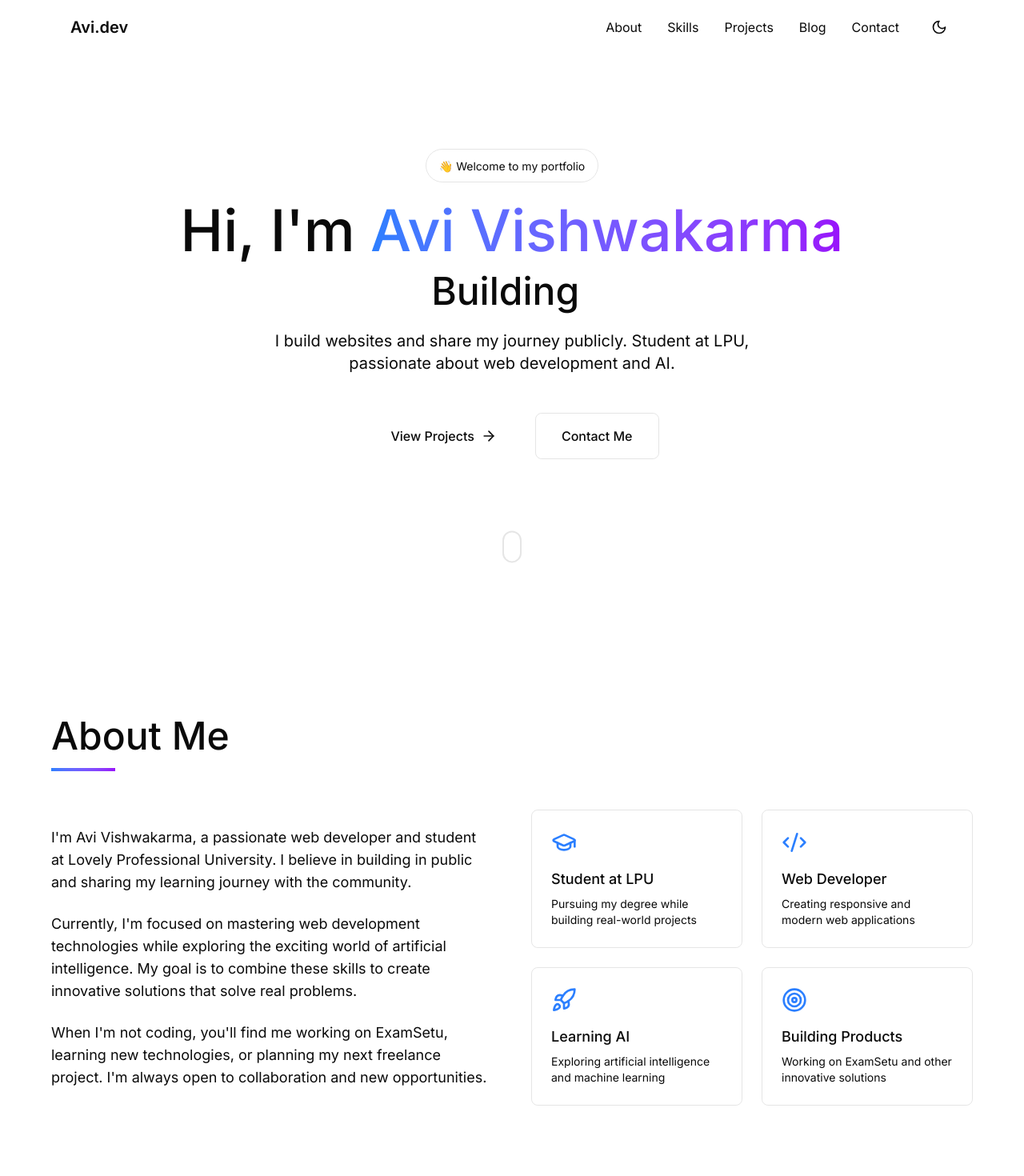
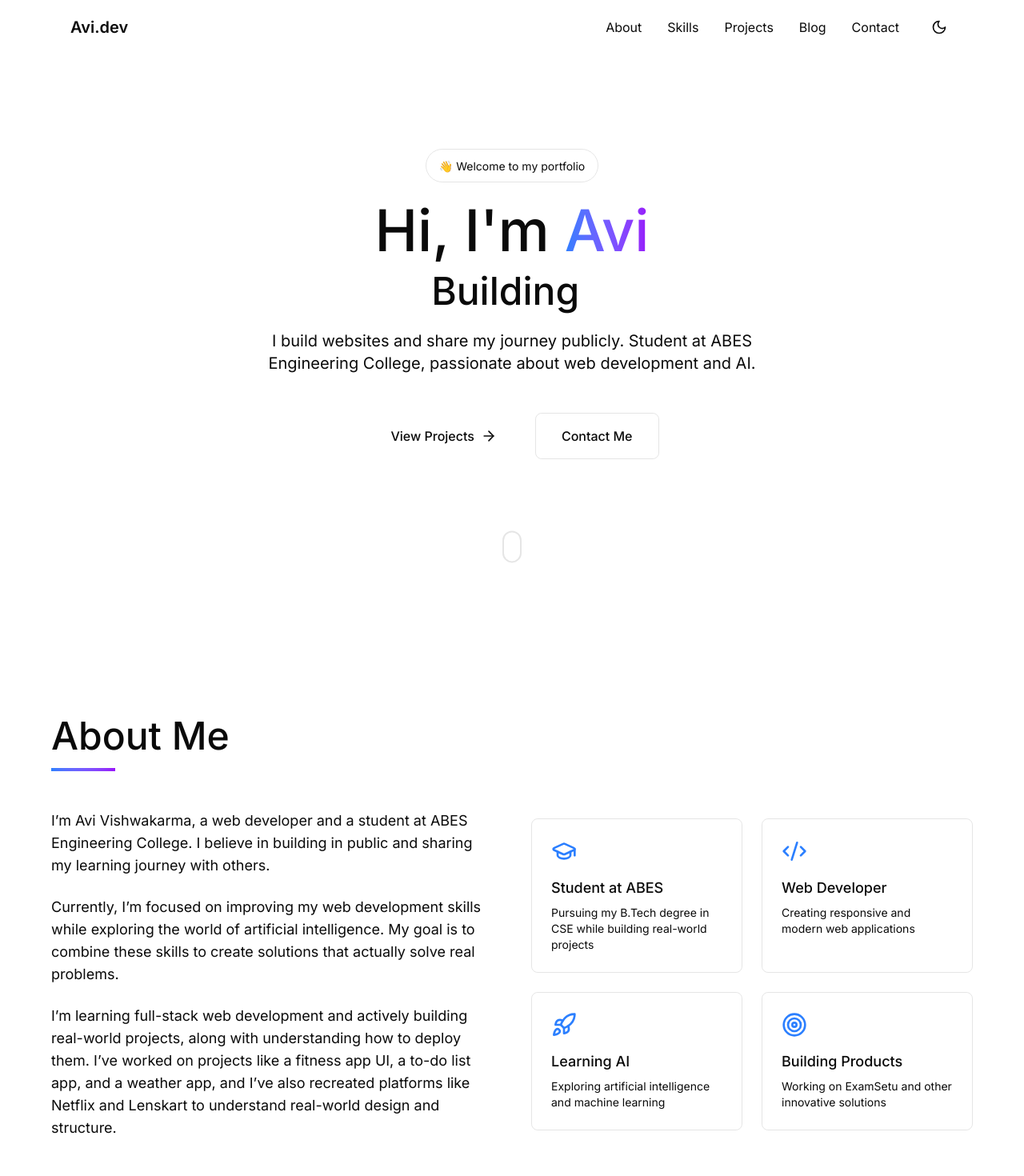
Before and after one commit to avi7yt/Portfolio-Website, a React (Vite) app: page / in a window 1280 px wide. Shown: the top 1470 px of the page at 80% size. Built offline with nearby package versions, Linux system fonts and the light colour scheme.

Commit message:
fix some bugs and  profile code

```diff
--- a/package.json
+++ b/package.json
@@ -67,8 +67,11 @@
   },
   "devDependencies": {
     "@tailwindcss/vite": "4.1.12",
+    "@types/react": "^19.2.14",
+    "@types/react-dom": "^19.2.3",
     "@vitejs/plugin-react": "4.7.0",
     "tailwindcss": "4.1.12",
+    "typescript": "^6.0.2",
     "vite": "6.3.5"
   },
   "peerDependencies": {
--- a/src/app/components/About.tsx
+++ b/src/app/components/About.tsx
@@ -5,8 +5,8 @@ export default function About() {
   const highlights = [
     {
       icon: GraduationCap,
-      title: 'Student at LPU',
-      description: 'Pursuing my degree while building real-world projects',
+      title: 'Student at ABES',
+      description: 'Pursuing my B.Tech degree in CSE while building real-world projects',
     },
     {
       icon: Code2,
@@ -46,18 +46,15 @@ export default function About() {
             transition={{ duration: 0.5, delay: 0.2 }}
           >
             <p className="text-lg text-muted-foreground mb-6">
-              I'm Avi Vishwakarma, a passionate web developer and student at Lovely Professional University.
-              I believe in building in public and sharing my learning journey with the community.
+              I’m Avi Vishwakarma, a web developer and a student at ABES Engineering College. I believe in building in public and sharing my learning journey with others.
             </p>
             <p className="text-lg text-muted-foreground mb-6">
-              Currently, I'm focused on mastering web development technologies while exploring the exciting
-              world of artificial intelligence. My goal is to combine these skills to create innovative
-              solutions that solve real problems.
+              Currently, I’m focused on improving my web development skills while exploring the world of artificial intelligence. My goal is to combine these skills to create solutions that actually solve real problems.
             </p>
             <p className="text-lg text-muted-foreground">
-              When I'm not coding, you'll find me working on ExamSetu, learning new technologies,
-              or planning my next freelance project. I'm always open to collaboration and new opportunities.
+              I’m learning full-stack web development and actively building real-world projects, along with understanding how to deploy them. I’ve worked on projects like a fitness app UI, a to-do list app, and a weather app, and I’ve also recreated platforms like Netflix and Lenskart to understand real-world design and structure.
             </p>
+
           </motion.div>
 
           <motion.div
--- a/src/app/components/Blog.tsx
+++ b/src/app/components/Blog.tsx
@@ -59,7 +59,7 @@ export default function Blog() {
   ];
 
   return (
-    <section id="blog" className="py-24 px-6 bg-muted/30">
+  <section id="blog" className="py-24 px-6 bg-muted/30 scroll-mt-20 md:scroll-mt-24">
       <div className="max-w-6xl mx-auto">
         <motion.div
           initial={{ opacity: 0, y: 20 }}
--- a/src/app/components/Hero.tsx
+++ b/src/app/components/Hero.tsx
@@ -38,7 +38,7 @@ export default function Hero() {
 
           <h1 className="mb-6">
             <span className="block text-5xl md:text-7xl mb-4">
-              Hi, I'm <span className="bg-gradient-to-r from-blue-500 to-purple-600 bg-clip-text text-transparent">Avi Vishwakarma</span>
+              Hi, I'm <span className="bg-gradient-to-r from-blue-500 to-purple-600 bg-clip-text text-transparent">Avi</span>
             </span>
             <span className="block text-3xl md:text-5xl text-muted-foreground">
               <TypeAnimation
@@ -65,7 +65,7 @@ export default function Hero() {
             transition={{ delay: 0.2 }}
             className="text-xl text-muted-foreground mb-12 max-w-2xl mx-auto"
           >
-            I build websites and share my journey publicly. Student at LPU, passionate about web development and AI.
+            I build websites and share my journey publicly. Student at ABES Engineering College, passionate about web development and AI.
           </motion.p>
 
           <motion.div
```
Also changed, not shown: tsconfig.json (added, +14 -0 lines), 4 other files (tests, documents, lock files or other folders).
